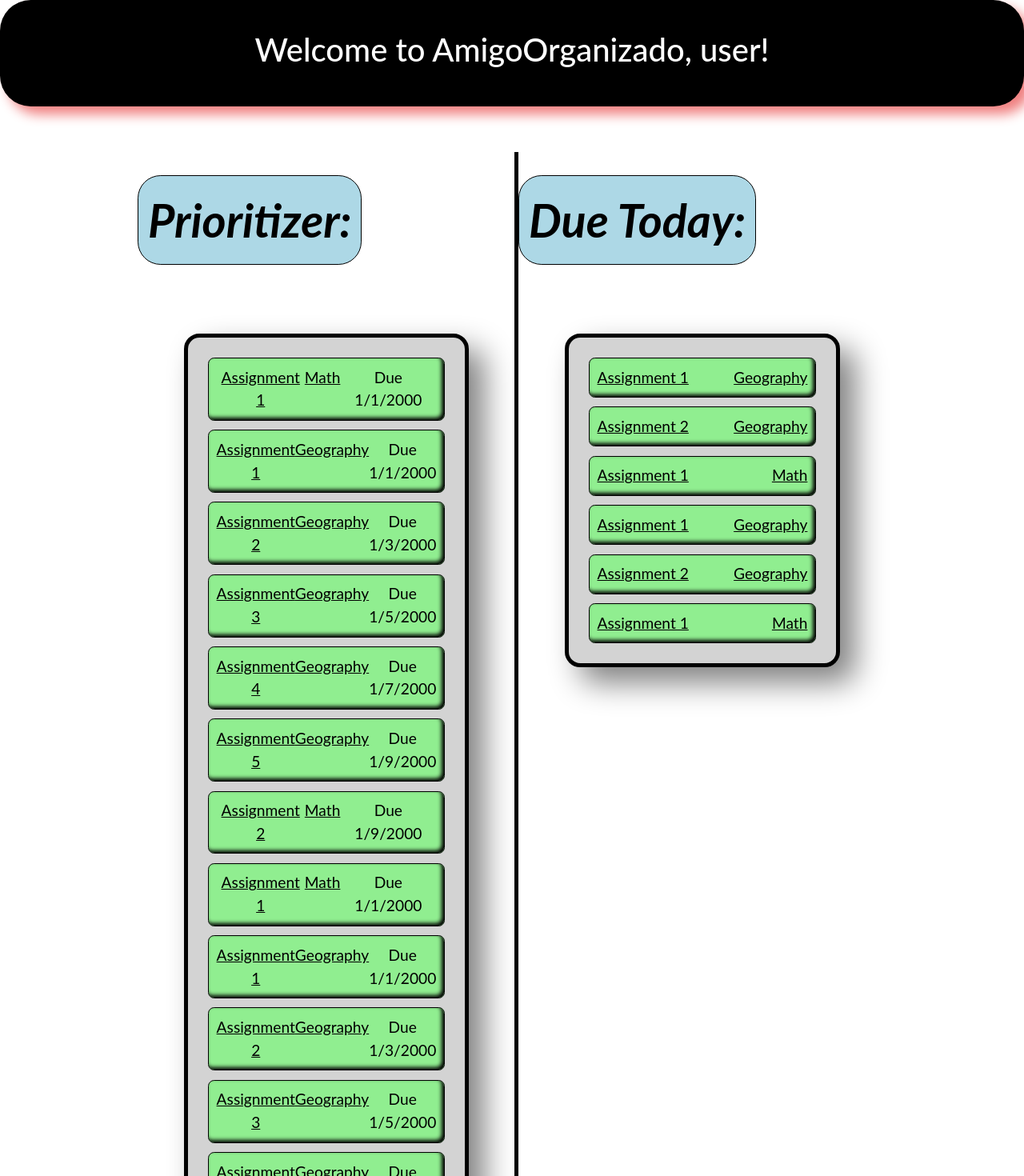
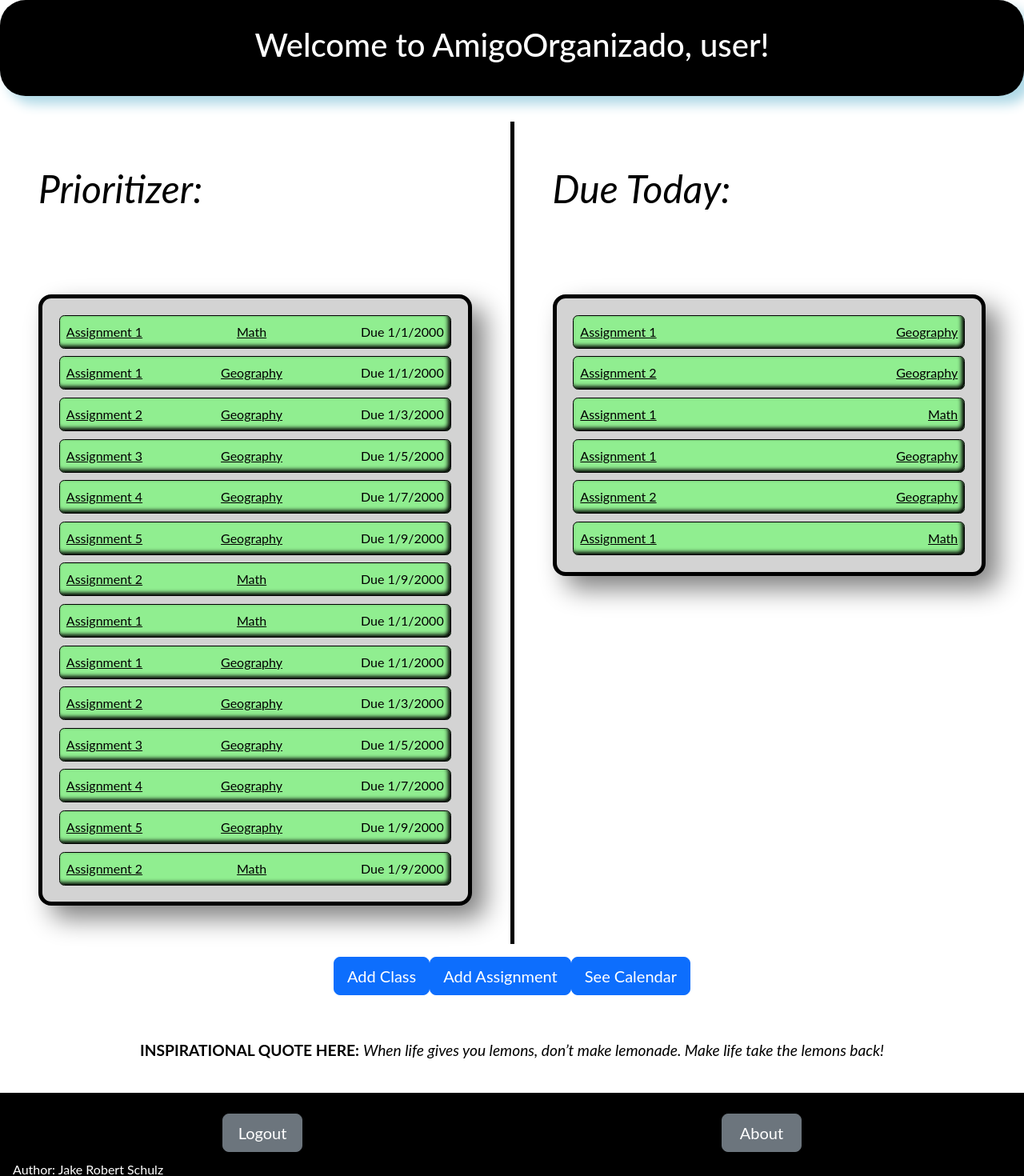
Before and after one commit to Jakeyboom/CS260Startup, a React (Vite) app: page /prioritizer in a window 1280 px wide. Shown: the top 1470 px of the page at 80% size. Built offline with nearby package versions, Linux system fonts and the light colour scheme.

Commit message:
Commented out global references to other .css files to work on intercompatability

```diff
--- a/CSS/login.css
+++ b/CSS/login.css
@@ -1,33 +1,8 @@
-body {
-    display: flex;
-    flex-direction: column;
-    justify-content: center;
-    min-height: 100vh;
-    font-family: 'Lato', sans-serif;
-    min-width: 290px;
-}
-
-header {
-    color:white;
-    background-color: black;
-    border-radius: 2em;
-    padding: 2em;
-    margin-bottom:2em;
-    box-shadow: 10px 10px 15px lightblue;
-    text-align: center;
-    animation: 3s spin;
-
-}
-
-footer {
-    background-color: black;
-    color: white;
-    padding:1em;
-
-}
 
 
-main {
+
+
+#login-main {
     display: flex;
     flex-direction: column;
     flex-grow: 1;
@@ -65,14 +40,7 @@ main {
 }
 
 @media (orientation: portrait) {
-    header {
-        font-size: 1em;
-        overflow-wrap: break-word;
-    }
 
-    footer {
-        overflow-wrap: break-word;
-    }
 
     .form-row {
         flex-direction: column;
--- a/src/add_assignment/add_assignment.jsx
+++ b/src/add_assignment/add_assignment.jsx
@@ -1,6 +1,6 @@
 import React from 'react';
 import 'bootstrap/dist/css/bootstrap.min.css';
-import '../../CSS/add-and-edit.css';
+// import '../../CSS/add-and-edit.css';
 
 export function AddAssignment() {
     return(
--- a/src/add_class/add_class.jsx
+++ b/src/add_class/add_class.jsx
@@ -1,6 +1,6 @@
 import React from 'react';
 import 'bootstrap/dist/css/bootstrap.min.css';
-import '../../CSS/add-and-edit.css';
+// import '../../CSS/add-and-edit.css';
 
 export function AddClass() {
     return(
--- a/src/app.css
+++ b/src/app.css
@@ -112,6 +112,7 @@ label {
 }
 
 .footer-button {
+    max-height: 3em;
     min-width: 5em;
     margin: 0.5em;
 }
--- a/src/app.jsx
+++ b/src/app.jsx
@@ -34,6 +34,8 @@ export default function App() {
           <Route path='/prioritizer' element={<Prioritizer />} />
           <Route path='/calendar' element={<Calendar />} />
           <Route path='/day' element={<DayView />} />
+          <Route path='/edit_assignment' element={<EditAssignment />} />
+          <Route path='edit_class' element={<EditClass />} />
           <Route path='/*' element={<NotFound />} />
 
         </Routes>
--- a/src/calendar/calendar.jsx
+++ b/src/calendar/calendar.jsx
@@ -1,6 +1,6 @@
 import React from 'react';
 import 'bootstrap/dist/css/bootstrap.min.css';
-import '../../CSS/calendar.css';
+// import '../../CSS/calendar.css';
 
 export function Calendar() {
     return(
--- a/src/day/day.jsx
+++ b/src/day/day.jsx
@@ -1,5 +1,5 @@
 import React from 'react';
-import 'bootstrap/dist/css/bootstrap.min.css';
+// import 'bootstrap/dist/css/bootstrap.min.css';
 
 export function DayView() {
     return(
--- a/src/edit_assignment/edit_assignment.jsx
+++ b/src/edit_assignment/edit_assignment.jsx
@@ -1,11 +1,11 @@
 import React from 'react';
 import 'bootstrap/dist/css/bootstrap.min.css';
-import '../../CSS/add-and-edit.css';
+// import '../../CSS/add-and-edit.css';
 
 export function EditAssignment() {
     return(
-        <div>
+        <main>
             Edit Assignment Page will be here!
-        </div>
+        </main>
     )
 }
--- a/src/edit_class/edit_class.jsx
+++ b/src/edit_class/edit_class.jsx
@@ -1,11 +1,47 @@
 import React from 'react';
 import 'bootstrap/dist/css/bootstrap.min.css';
-import '../../CSS/add-and-edit.css';
+// import '../../CSS/add-and-edit.css';
 
 export function EditClass() {
     return(
-        <div>
-            Edit Class Page will be here!
-        </div>
+         <main>
+
+        <form action="main.html" method="get" class="add-and-edit-form">
+
+            <label for="class-name">Change Class Name:</label>
+            <input type="text" id="class-name" name="className" required placeholder="Class name here"/>
+
+            <fieldset>
+                <legend>Difficulty</legend>
+
+                <label>
+                    <input type="radio" name="difficulty" value="easy" required/> Easy
+                </label>
+
+                <label>
+                    <input type="radio" name="difficulty" value="medium"/> Medium
+                </label>
+
+                <label>
+                    <input type="radio" name="difficulty" value="hard"/> Hard
+                </label>
+
+
+            </fieldset>
+
+            <div className="add-buttons-container">
+                <button className="btn btn-primary btn" type="submit">Save Changes</button>
+                <button className="btn btn-primary btn" type="submit">Delete Class</button>
+                <button className="btn btn-primary btn" onclick="window.location.href='main.html'">Cancel</button>
+
+            </div>
+
+
+
+        </form>
+
+
+    </main>
+
     )
 }
--- a/src/login/login.jsx
+++ b/src/login/login.jsx
@@ -4,7 +4,7 @@ import '../../CSS/login.css';
 
 export  function Login() {
     return(
-        <main>
+        <main id="login-main">
                   <h2>
         (<i>Please Login or Signup</i>)
       </h2>
--- a/src/prioritizer/prioritizer.jsx
+++ b/src/prioritizer/prioritizer.jsx
@@ -12,76 +12,76 @@ export function Prioritizer() {
             <label for="prioritizer"><i>Prioritizer:</i></label>
             <ol id="prioritizer" className="classes">
                 <li>
-                    <NavLink to="edit_assignment.html">Assignment 1</NavLink>
-                    <NavLink to="edit_class.html">Math</NavLink>
+                    <NavLink to="edit_assignment">Assignment 1</NavLink>
+                    <NavLink to="edit_class">Math</NavLink>
                     <span id="due-date" className="due-date"> Due 1/1/2000</span>
                 </li>
 
                 <li>
-                    <NavLink to="edit_assignment.html">Assignment 1</NavLink>
-                    <NavLink to="edit_class.html">Geography</NavLink>
+                    <NavLink to="edit_assignment">Assignment 1</NavLink>
+                    <NavLink to="edit_class">Geography</NavLink>
                     <span className="due-date"> Due 1/1/2000</span>
                 </li>
                 <li>
-                    <NavLink to="edit_assignment.html">Assignment 2</NavLink>
-                    <NavLink to="edit_class.html">Geography</NavLink>
+                    <NavLink to="edit_assignment">Assignment 2</NavLink>
+                    <NavLink to="edit_class">Geography</NavLink>
                     <span className="due-date"> Due 1/3/2000</span>
                 </li>
                 <li>
-                    <NavLink to="edit_assignment.html">Assignment 3</NavLink>
-                    <NavLink to="edit_class.html">Geography</NavLink>
+                    <NavLink to="edit_assignment">Assignment 3</NavLink>
+                    <NavLink to="edit_class">Geography</NavLink>
                     <span className="due-date"> Due 1/5/2000</span>
                 </li>
                 <li>
-                    <NavLink to="edit_assignment.html">Assignment 4</NavLink>
-                    <NavLink to="edit_class.html">Geography</NavLink>
+                    <NavLink to="edit_assignment">Assignment 4</NavLink>
+                    <NavLink to="edit_class">Geography</NavLink>
                     <span className="due-date"> Due 1/7/2000</span>
                 </li>
                 <li>
-                    <NavLink to="edit_assignment.html">Assignment 5</NavLink>
-                    <NavLink to="edit_class.html">Geography</NavLink>
+                    <NavLink to="edit_assignment">Assignment 5</NavLink>
+                    <NavLink to="edit_class">Geography</NavLink>
                     <span className="due-date"> Due 1/9/2000</span>
                 </li>
                 <li>
-                    <NavLink to="edit_assignment.html">Assignment 2</NavLink>
-                    <NavLink to="edit_class.html">Math</NavLink>
+                    <NavLink to="edit_assignment">Assignment 2</NavLink>
+                    <NavLink to="edit_class">Math</NavLink>
                     <span className="due-date"> Due 1/9/2000</span>
                 </li>
 
                 <li>
-                    <NavLink to="edit_assignment.html">Assignment 1</NavLink>
-                    <NavLink to="edit_class.html">Math</NavLink>
+                    <NavLink to="edit_assignment">Assignment 1</NavLink>
+                    <NavLink to="edit_class">Math</NavLink>
                     <span className="due-date"> Due 1/1/2000</span>
                 </li>
 
                 <li>
-                    <NavLink to="edit_assignment.html">Assignment 1</NavLink>
-                    <NavLink to="edit_class.html">Geography</NavLink>
+                    <NavLink to="edit_assignment">Assignment 1</NavLink>
+                    <NavLink to="edit_class">Geography</NavLink>
                     <span className="due-date"> Due 1/1/2000</span>
                 </li>
                 <li>
-                    <NavLink to="edit_assignment.html">Assignment 2</NavLink>
-                    <NavLink to="edit_class.html">Geography</NavLink>
+                    <NavLink to="edit_assignment">Assignment 2</NavLink>
+                    <NavLink to="edit_class">Geography</NavLink>
                     <span className="due-date"> Due 1/3/2000</span>
                 </li>
                 <li>
-                    <NavLink to="edit_assignment.html">Assignment 3</NavLink>
-                    <NavLink to="edit_class.html">Geography</NavLink>
+                    <NavLink to="edit_assignment">Assignment 3</NavLink>
+                    <NavLink to="edit_class">Geography</NavLink>
                     <span className="due-date"> Due 1/5/2000</span>
                 </li>
                 <li>
-                    <NavLink to="edit_assignment.html">Assignment 4</NavLink>
-                    <NavLink to="edit_class.html">Geography</NavLink>
+                    <NavLink to="edit_assignment">Assignment 4</NavLink>
+                    <NavLink to="edit_class">Geography</NavLink>
                     <span className="due-date"> Due 1/7/2000</span>
                 </li>
                 <li>
-                    <NavLink to="edit_assignment.html">Assignment 5</NavLink>
-                    <NavLink to="edit_class.html">Geography</NavLink>
+                    <NavLink to="edit_assignment">Assignment 5</NavLink>
+                    <NavLink to="edit_class">Geography</NavLink>
                     <span className="due-date"> Due 1/9/2000</span>
                 </li>
                 <li>
-                    <NavLink to="edit_assignment.html">Assignment 2</NavLink>
-                    <NavLink to="edit_class.html">Math</NavLink>
+                    <NavLink to="edit_assignment">Assignment 2</NavLink>
+                    <NavLink to="edit_class">Math</NavLink>
                     <span className="due-date"> Due 1/9/2000</span>
                 </li>
 
@@ -92,29 +92,29 @@ export function Prioritizer() {
             <label for="due-today"><i>Due Today:</i></label>
             <ol id="due-today" className="classes">
                 <li>
-                    <NavLink to="edit_assignment.html">Assignment 1</NavLink>
-                    <NavLink to="edit_class.html">Geography</NavLink>
+                    <NavLink to="edit_assignment">Assignment 1</NavLink>
+                    <NavLink to="edit_class">Geography</NavLink>
                 </li>
                                 <li>
-                    <NavLink to="edit_assignment.html">Assignment 2</NavLink>
-                    <NavLink to="edit_class.html">Geography</NavLink>
+                    <NavLink to="edit_assignment">Assignment 2</NavLink>
+                    <NavLink to="edit_class">Geography</NavLink>
                 </li>
                                 <li>
-                    <NavLink to="edit_assignment.html">Assignment 1</NavLink>
-                    <NavLink to="edit_class.html">Math</NavLink>
+                    <NavLink to="edit_assignment">Assignment 1</NavLink>
+                    <NavLink to="edit_class">Math</NavLink>
                 </li>
 
                 <li>
-                    <NavLink to="edit_assignment.html">Assignment 1</NavLink>
-                    <NavLink to="edit_class.html">Geography</NavLink>
+                    <NavLink to="edit_assignment">Assignment 1</NavLink>
+                    <NavLink to="edit_class">Geography</NavLink>
                 </li>
                                 <li>
-                    <NavLink to="edit_assignment.html">Assignment 2</NavLink>
-                    <NavLink to="edit_class.html">Geography</NavLink>
+                    <NavLink to="edit_assignment">Assignment 2</NavLink>
+                    <NavLink to="edit_class">Geography</NavLink>
                 </li>
                                 <li>
-                    <NavLink to="edit_assignment.html">Assignment 1</NavLink>
-                    <NavLink to="edit_class.html">Math</NavLink>
+                    <NavLink to="edit_assignment">Assignment 1</NavLink>
+                    <NavLink to="edit_class">Math</NavLink>
                 </li>
 
             </ol>
@@ -124,17 +124,11 @@ export function Prioritizer() {
         </section>
 
           <div id="main-buttons">
-            <form action="add_class.html" method="get">
-                <button className="btn btn-primary btn-lg" type="submit">Add Class</button>
-            </form>
 
-            <form action="add_assignment.html" method="get">
-                <button className="btn btn-primary btn-lg" type="submit">Add Assignment</button>
-            </form>
+            <NavLink to="/add_class" className="btn btn-primary btn-lg">Add Class</NavLink>
+            <NavLink to="/add_assignment" className="btn btn-primary btn-lg">Add Assignment</NavLink>
+            <NavLink to="/calendar" className="btn btn-primary btn-lg">See Calendar</NavLink>
 
-            <form action="calendar.html" method="get">
-                <button className="btn btn-primary btn-lg" type="submit">See Calendar</button>
-            </form>
           </div>
 
 
```
